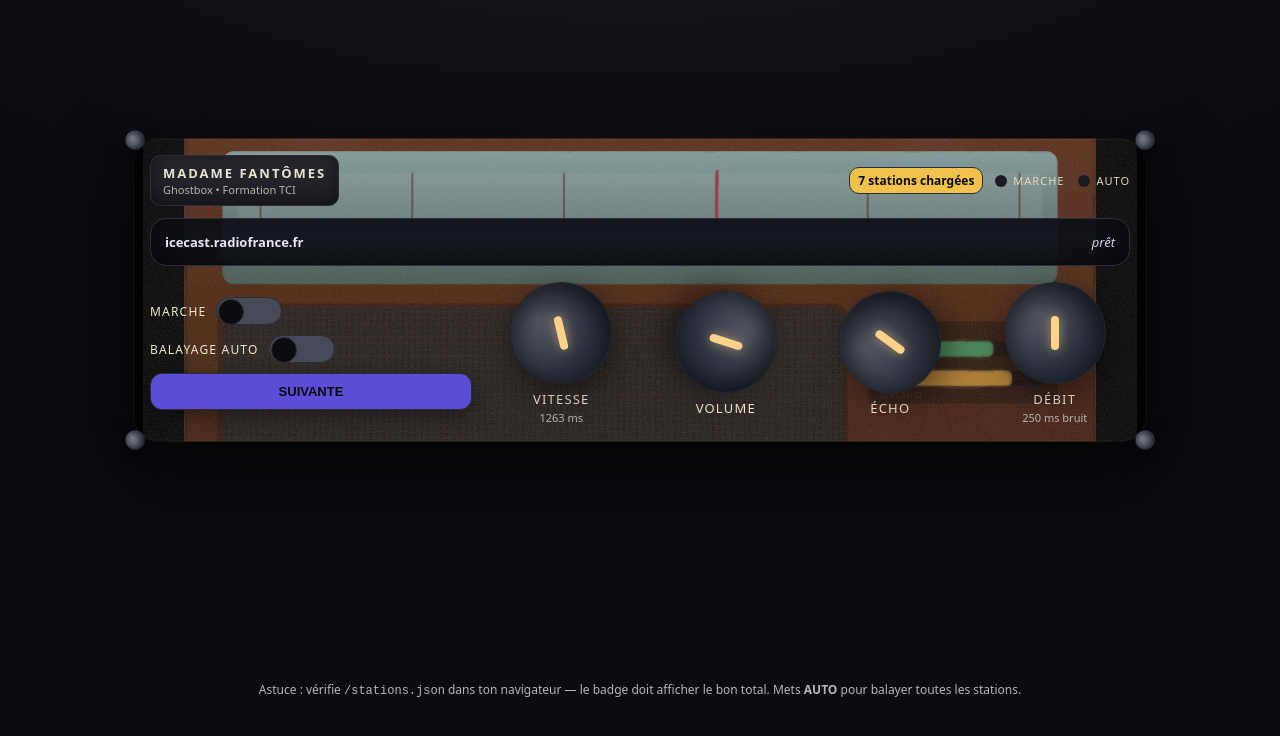
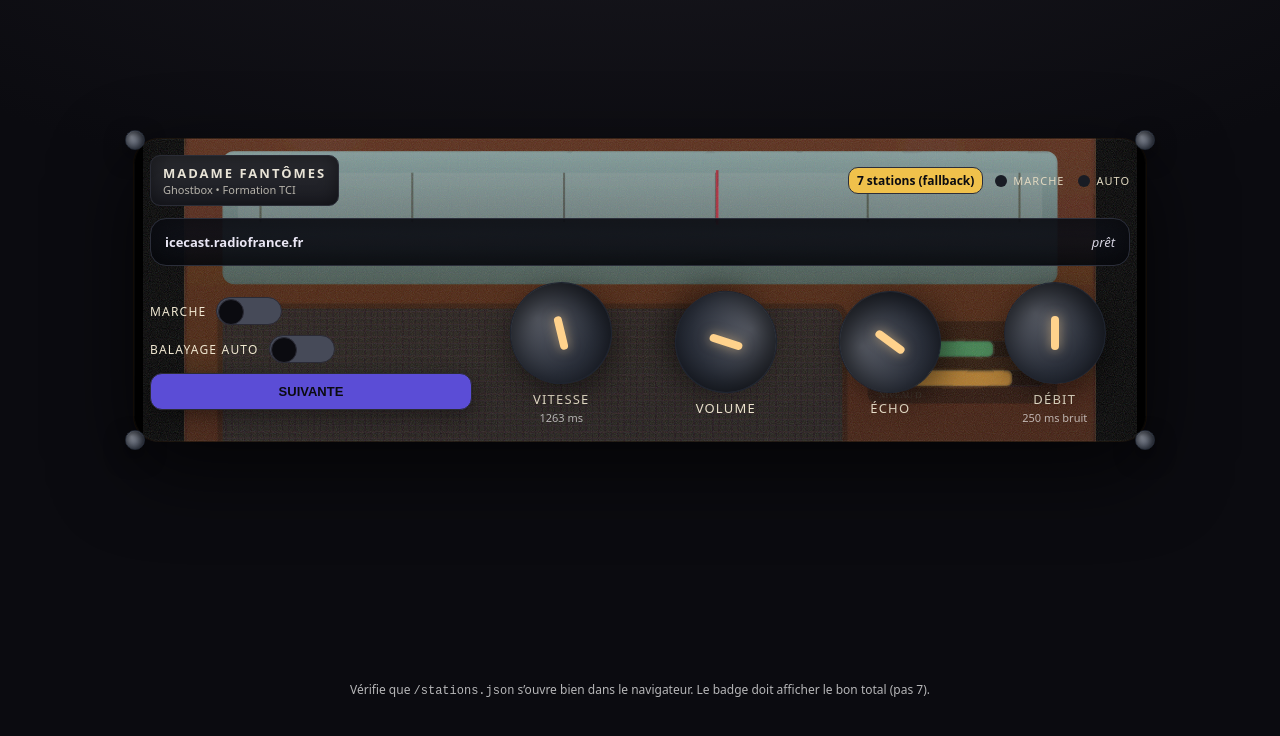
Before and after one commit to MadameFantomes/Ghostbox-tci, a Next.js app: page / in a window 1280 px wide. Shown: the top 736 px of the page. Built offline with nearby package versions, Linux system fonts and the light colour scheme; no server answers.

Commit message:
Update page.js

```diff
--- a/app/page.js
+++ b/app/page.js
@@ -1,10 +1,11 @@
 "use client";
 
 /**
- * Ghostbox TCI — Simple FR (balayage toutes stations)
- * - Lit /public/stations.json si présent (formats acceptés: tableau [{name,url}] ou objet {Groupe:[{name,url}|{name,urls:[]}]}).
- * - Déplie urls[], déduplique par URL, ne garde que HTTPS.
- * - Balayage AUTO corrigé (index courant via ref).
+ * Ghostbox TCI — Simple FR (fix: charge /stations.json, “Suivante” robuste, auto-skip)
+ * - Lit /public/stations.json si présent (tableau [{name,url}] OU groupes {"France":[...]} avec url OU urls[]).
+ * - Déplie urls[], filtre HTTPS, déduplique, mélange pour varier.
+ * - Bouton "SUIVANTE" et balayage AUTO utilisent playIndex() qui saute automatiquement
+ *   les flux qui ne jouent pas et avance l’index de façon fiable.
  * - Contrôles: MARCHE, BALAYAGE AUTO, VITESSE, VOLUME, ÉCHO, DÉBIT (bruit inter-station).
  * - Fond: /radio-vintage.svg.
  */
@@ -25,7 +26,7 @@ const FALLBACK_STATIONS = [
 export default function Page() {
   const audioElRef = useRef(null);
 
-  // Audio graph
+  // Audio
   const ctxRef = useRef(null);
   const masterRef = useRef(null);
   const destRef = useRef(null);
@@ -38,18 +39,22 @@ export default function Page() {
   const echoFbRef = useRef(null);
   const echoWetRef = useRef(null);
 
-  // Stations et index
+  // Stations
   const [stations, setStations] = useState(FALLBACK_STATIONS);
   const stationsRef = useRef(FALLBACK_STATIONS);
+
+  // Index courant (state + ref pour les timers)
   const [idx, setIdx] = useState(0);
   const idxRef = useRef(0);
 
-  // UI
+  // UI / état
   const [etat, setEtat] = useState("prêt");
   const [marche, setMarche] = useState(false);
   const [auto, setAuto] = useState(false);
   const [compat, setCompat] = useState(false);
+  const [sourceInfo, setSourceInfo] = useState(""); // badge “N stations …”
   const sweepTimerRef = useRef(null);
+  const playingLockRef = useRef(false); // évite les lectures concurrentes
 
   // 4 contrôles
   const [vitesse, setVitesse] = useState(0.45); // 0..1 → 250..2500ms
@@ -64,22 +69,27 @@ export default function Page() {
   const burstGain = () => 0.15 + debit * 0.85;                    // 0.15..1
   const sleep = (ms) => new Promise((r) => setTimeout(r, ms));
 
-  /* ——— Charge /stations.json si présent ——— */
+  /* ——— Charger /stations.json si présent ——— */
   useEffect(() => {
-    fetch("/stations.json")
-      .then((r) => (r.ok ? r.json() : Promise.reject()))
-      .then((json) => {
+    (async () => {
+      try {
+        const r = await fetch("/stations.json", { cache: "no-store" });
+        if (!r.ok) throw new Error("stations.json introuvable");
+        const json = await r.json();
         const flat = normalizeStationsJson(json);
         if (flat.length) {
           setStations(flat);
           stationsRef.current = flat;
-          // si on était hors bornes, on remet à 0
-          setIdx(0); idxRef.current = 0;
+          idxRef.current = 0; setIdx(0);
+          setSourceInfo(`${flat.length} stations (depuis stations.json)`);
+          return;
         }
-      })
-      .catch(() => {
+        setSourceInfo(`${FALLBACK_STATIONS.length} stations (fallback)`);
+      } catch {
         stationsRef.current = FALLBACK_STATIONS;
-      });
+        setSourceInfo(`${FALLBACK_STATIONS.length} stations (fallback)`);
+      }
+    })();
   }, []);
 
   function normalizeStationsJson(json) {
@@ -87,11 +97,16 @@ export default function Page() {
     const push = (name, url, suffix="") => {
       if (!url || typeof url !== "string") return;
       if (!/^https:/i.test(url)) return; // HTTPS only
-      list.push({ name: name || new URL(url).host + suffix, url });
+      try {
+        // nettoie les espaces/quotes parasites
+        url = url.trim();
+        const nm = (name && name.trim()) || new URL(url).host + suffix;
+        list.push({ name: nm, url });
+      } catch { /* URL invalide */ }
     };
 
     if (Array.isArray(json)) {
-      json.forEach((s, i) => {
+      json.forEach((s) => {
         if (!s) return;
         if (s.url) push(s.name, s.url);
         if (Array.isArray(s.urls)) s.urls.forEach((u, k) => push(s.name, u, ` #${k+1}`));
@@ -99,23 +114,19 @@ export default function Page() {
     } else if (json && typeof json === "object") {
       Object.entries(json).forEach(([group, arr]) => {
         if (!Array.isArray(arr)) return;
-        arr.forEach((s, i) => {
+        arr.forEach((s) => {
           if (!s) return;
-          if (s.url) push(s.name || `${group}`, s.url);
-          if (Array.isArray(s.urls)) s.urls.forEach((u, k) => push(s.name || `${group}`, u, ` #${k+1}`));
+          if (s.url) push(s.name || group, s.url);
+          if (Array.isArray(s.urls)) s.urls.forEach((u, k) => push(s.name || group, u, ` #${k+1}`));
         });
       });
     }
 
     // dédup par URL
     const seen = new Set();
-    list = list.filter((s) => {
-      if (seen.has(s.url)) return false;
-      seen.add(s.url);
-      return true;
-    });
+    list = list.filter((s) => (seen.has(s.url) ? false : seen.add(s.url)));
 
-    // option: mélange pour varier
+    // mélange pour varier le balayage
     for (let i = list.length - 1; i > 0; i--) {
       const j = Math.floor(Math.random() * (i + 1));
       [list[i], list[j]] = [list[j], list[i]];
@@ -123,7 +134,7 @@ export default function Page() {
     return list;
   }
 
-  /* ——— Init audio ——— */
+  /* ——— Init WebAudio ——— */
   async function initAudio() {
     if (ctxRef.current) return;
     const ctx = new (window.AudioContext || window.webkitAudioContext)();
@@ -179,7 +190,7 @@ export default function Page() {
     await initAudio();
     const ctx = ctxRef.current;
     if (ctx.state === "suspended") await ctx.resume();
-    await tuneTo(idxRef.current);
+    await playIndex(idxRef.current); // joue la station courante avec auto-skip si HS
     setMarche(true);
   }
   function powerOff() {
@@ -193,12 +204,19 @@ export default function Page() {
     setEtat("arrêté");
   }
 
-  /* ——— Tuning + bruit inter-stations ——— */
-  async function tuneTo(nextIndex) {
-    const el = audioElRef.current; if (!el) return;
+  /* ——— Lecture robuste d’un index (avec auto-skip des flux HS) ——— */
+  async function playIndex(startIndex, tries = 0) {
     const list = stationsRef.current;
-    const entry = list[nextIndex];
-    if (!entry) return;
+    if (!list.length) return;
+    if (tries >= list.length) {
+      setEtat("aucun flux lisible");
+      return;
+    }
+    if (playingLockRef.current) return; // on ignore si déjà en cours
+    playingLockRef.current = true;
+
+    const el = audioElRef.current;
+    const entry = list[startIndex];
     const url = typeof entry === "string" ? entry : entry.url;
 
     // Burst de bruit (balayage)
@@ -206,40 +224,34 @@ export default function Page() {
     const now = ctx.currentTime;
     const burstDur = burstMs() / 1000;
 
+    try {
       if (!compat) {
-      try {
         radioGainRef.current.gain.cancelScheduledValues(now);
         radioGainRef.current.gain.linearRampToValueAtTime(0.0001, now + 0.06);
-      } catch {}
-      try {
+      } else {
+        el.volume = 0; // mute <audio> en compat pendant le bruit
+      }
       noiseGainRef.current.gain.cancelScheduledValues(now);
       noiseGainRef.current.gain.setTargetAtTime(burstGain(), now, 0.04);
     } catch {}
-    } else {
-      el.volume = 0; // mute <audio> en compat pendant le bruit
-      try {
-        noiseGainRef.current.gain.cancelScheduledValues(now);
-        noiseGainRef.current.gain.setTargetAtTime(burstGain(), now, 0.04);
-      } catch {}
-    }
 
     setEtat("balayage…");
     await sleep(Math.max(60, burstMs() * 0.45));
 
-    // Charger/lecture
+    // Tentative de lecture
     try {
       el.crossOrigin = "anonymous";
       el.pause(); el.src = url; el.load();
-      await el.play();
-      setEtat("connexion…");
-    } catch (e) {
-      setEtat("échec (CORS/format)");
-      return;
-    }
 
+      // Timeout de lecture (3 s) pour éviter de rester bloqué
+      const playPromise = el.play();
+      const timeout = new Promise((_, rej) => setTimeout(() => rej(new Error("timeout")), 3000));
+      await Promise.race([playPromise, timeout]);
+
+      // Brancher WebAudio si possible
       await attachMedia();
 
-    // Fondu retour
+      // Fondu retour: on remonte la radio, on coupe le bruit
       const after = ctx.currentTime + Math.max(0.08, burstDur * 0.6);
       if (!compat) {
         try { radioGainRef.current.gain.setTargetAtTime(1, after, 0.08); } catch {}
@@ -248,24 +260,34 @@ export default function Page() {
       }
       try { noiseGainRef.current.gain.setTargetAtTime(0.0001, after, 0.1); } catch {}
 
-    // Met à jour l’index courant (state + ref)
-    idxRef.current = nextIndex;
-    setIdx(nextIndex);
-    setEtat(compat ? "lecture (compatibilité)" : "lecture");
+      // Mise à jour index/état (succès)
+      idxRef.current = startIndex; setIdx(startIndex);
+      const name = entry?.name || (entry?.url ? new URL(entry.url).host : "");
+      setEtat(compat ? `lecture (compatibilité)` : `lecture`);
+    } catch (e) {
+      // Échec → on passe à la suivante
+      try { noiseGainRef.current.gain.setTargetAtTime(0.0001, ctx.currentTime + 0.05, 0.08); } catch {}
+      const next = (startIndex + 1) % list.length;
+      playingLockRef.current = false;
+      await playIndex(next, tries + 1);
+      return;
     }
 
-  /* ——— Balayage AUTO (corrigé: utilise idxRef) ——— */
+    playingLockRef.current = false;
+  }
+
+  /* ——— Balayage AUTO ——— */
   function startSweep() {
     stopSweep();
-    const step = async () => {
+    const tick = async () => {
       if (!marche) return;
       const list = stationsRef.current;
       if (!list.length) return;
       const next = (idxRef.current + 1) % list.length;
-      await tuneTo(next);
-      sweepTimerRef.current = setTimeout(step, msFromSpeed(vitesse));
+      await playIndex(next);
+      sweepTimerRef.current = setTimeout(tick, msFromSpeed(vitesse));
     };
-    sweepTimerRef.current = setTimeout(step, msFromSpeed(vitesse));
+    sweepTimerRef.current = setTimeout(tick, msFromSpeed(vitesse));
   }
   function stopSweep() {
     if (sweepTimerRef.current) clearTimeout(sweepTimerRef.current);
@@ -292,7 +314,8 @@ export default function Page() {
 
   /* ——— UI ——— */
   const list = stationsRef.current;
-  const currentName = list[idxRef.current]?.name || (list[idxRef.current]?.url ? new URL(list[idxRef.current].url).host : "");
+  const current = list[idxRef.current];
+  const currentName = current?.name || (current?.url ? new URL(current.url).host : "");
 
   return (
     <main style={styles.page}>
@@ -305,7 +328,7 @@ export default function Page() {
               <div style={styles.brandSub}>Ghostbox • Formation TCI</div>
             </div>
             <div style={styles.rightHeader}>
-              <div style={styles.badge}>{list.length} stations chargées</div>
+              <div style={styles.badge}>{sourceInfo || `${list.length} stations`}</div>
               <div style={styles.lampsRow}>
                 <Lamp label="MARCHE" on={marche} />
                 <Lamp label="AUTO" on={auto} colorOn="#86fb6a" />
@@ -330,9 +353,8 @@ export default function Page() {
               <Switch label="MARCHE" on={marche} onChange={async v => { setMarche(v); v ? await powerOn() : powerOff(); }} />
               <Switch label="BALAYAGE AUTO" on={auto} onChange={(v) => setAuto(v)} />
               <Bouton label="SUIVANTE" onClick={async () => {
-                const list = stationsRef.current;
-                const next = (idxRef.current + 1) % list.length;
-                await tuneTo(next);
+                const n = (idxRef.current + 1) % list.length;
+                await playIndex(n);
               }} />
             </div>
 
@@ -351,7 +373,7 @@ export default function Page() {
       </div>
 
       <p style={{ color: "rgba(255,255,255,0.7)", marginTop: 10, fontSize: 12 }}>
-        Astuce : vérifie <code>/stations.json</code> dans ton navigateur — le badge doit afficher le bon total. Mets <strong>AUTO</strong> pour balayer toutes les stations.
+        Vérifie que <code>/stations.json</code> s’ouvre bien dans le navigateur. Le badge doit afficher le bon total (pas 7).
       </p>
     </main>
   );
```
Lines whose indentation alone changed are shown as unchanged.
